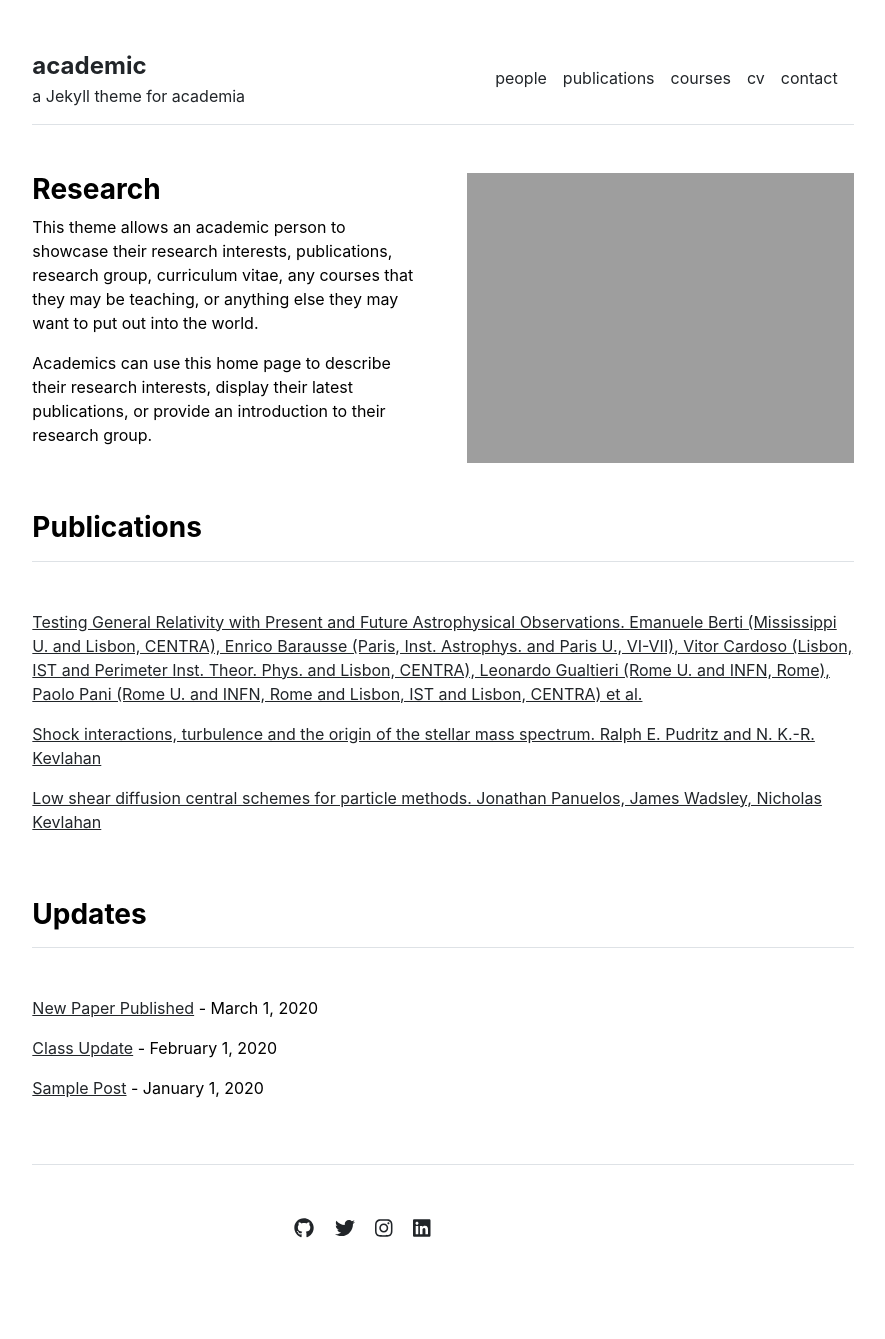
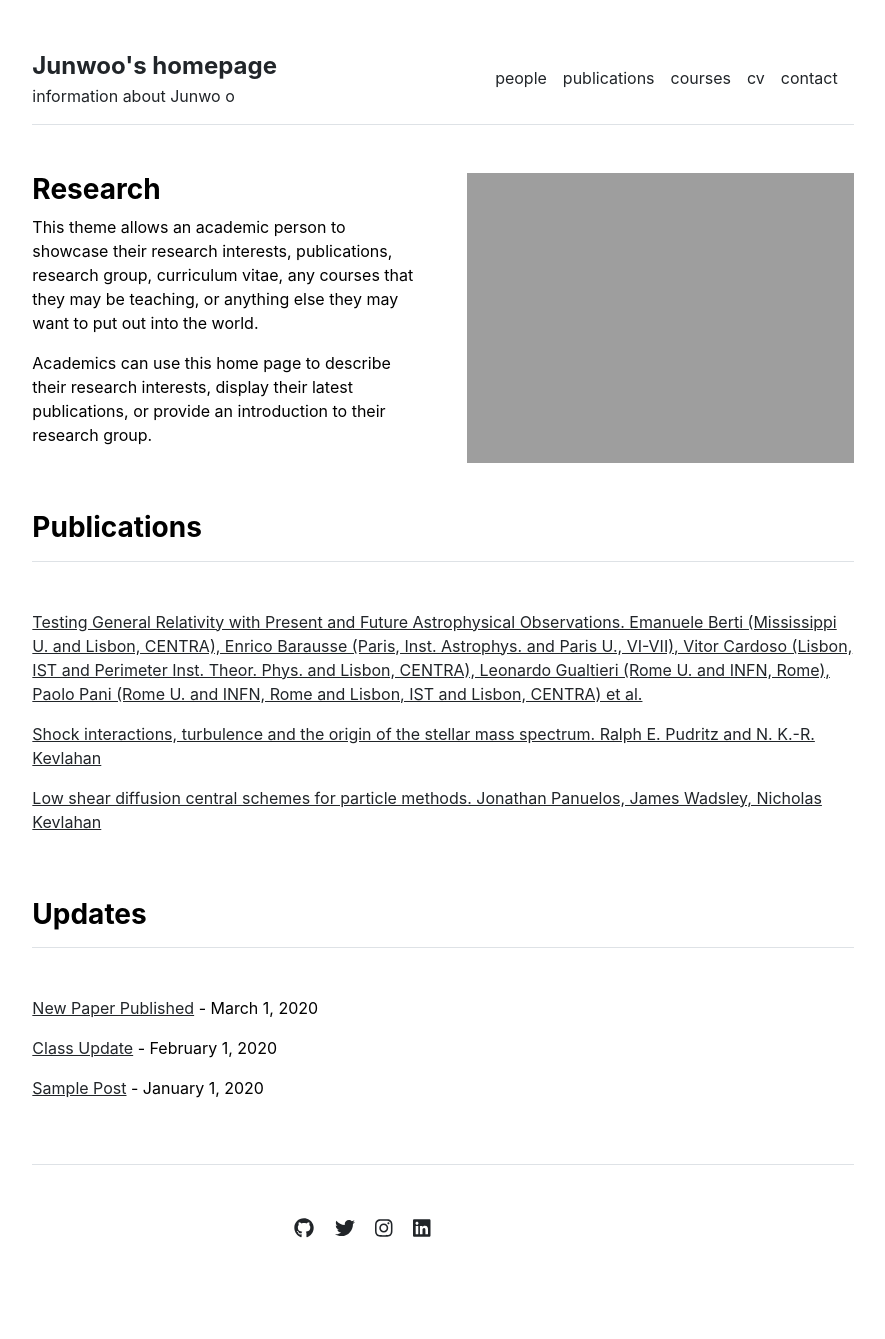
Before and after one commit to junwoop0/junwoop0.github.io, a Jekyll site: the page built from index.md, in a window 1280 px wide. Shown: the whole page, without its empty margins (197-1082 px from the left). Built offline with Jekyll 4.4.1, drawn with Linux system fonts in a browser that asks for light colours.

Commit message:
edit config

```diff
--- a/_config.yml
+++ b/_config.yml
@@ -1,4 +1,4 @@
-url: "" # the base hostname & protocol for your site, e.g. http://example.com
+url: "https://junwoop0.github.io/" # the base hostname & protocol for your site, e.g. http://example.com
 baseurl: "" # the subpath of your site, e.g. /blog
-title: "academic" # the name of your site, e.g. ACME Corp.
-description: "a Jekyll theme for academia"
+title: "Junwoo's homepage" # the name of your site, e.g. ACME Corp.
+description: "information about Junwo o" # a short description of your site, e.g. Welcome to ACME Corp.
```
